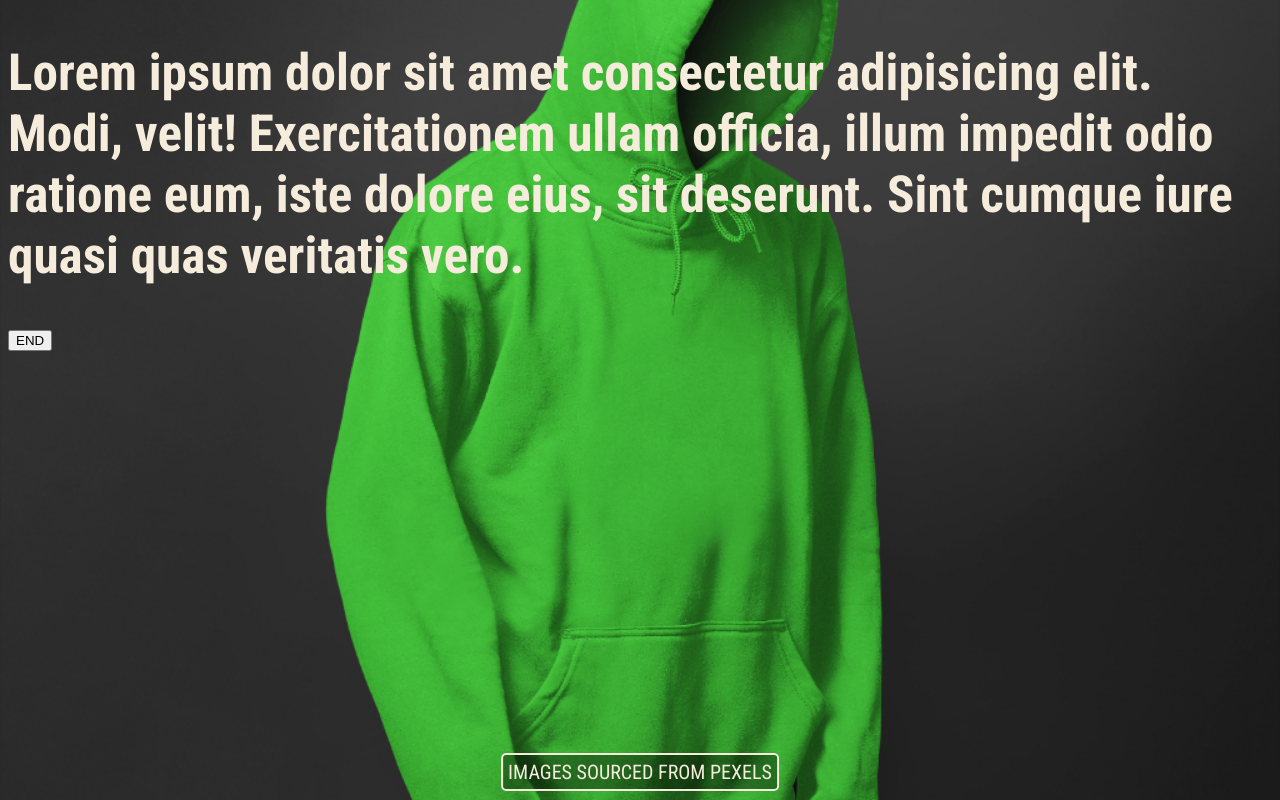
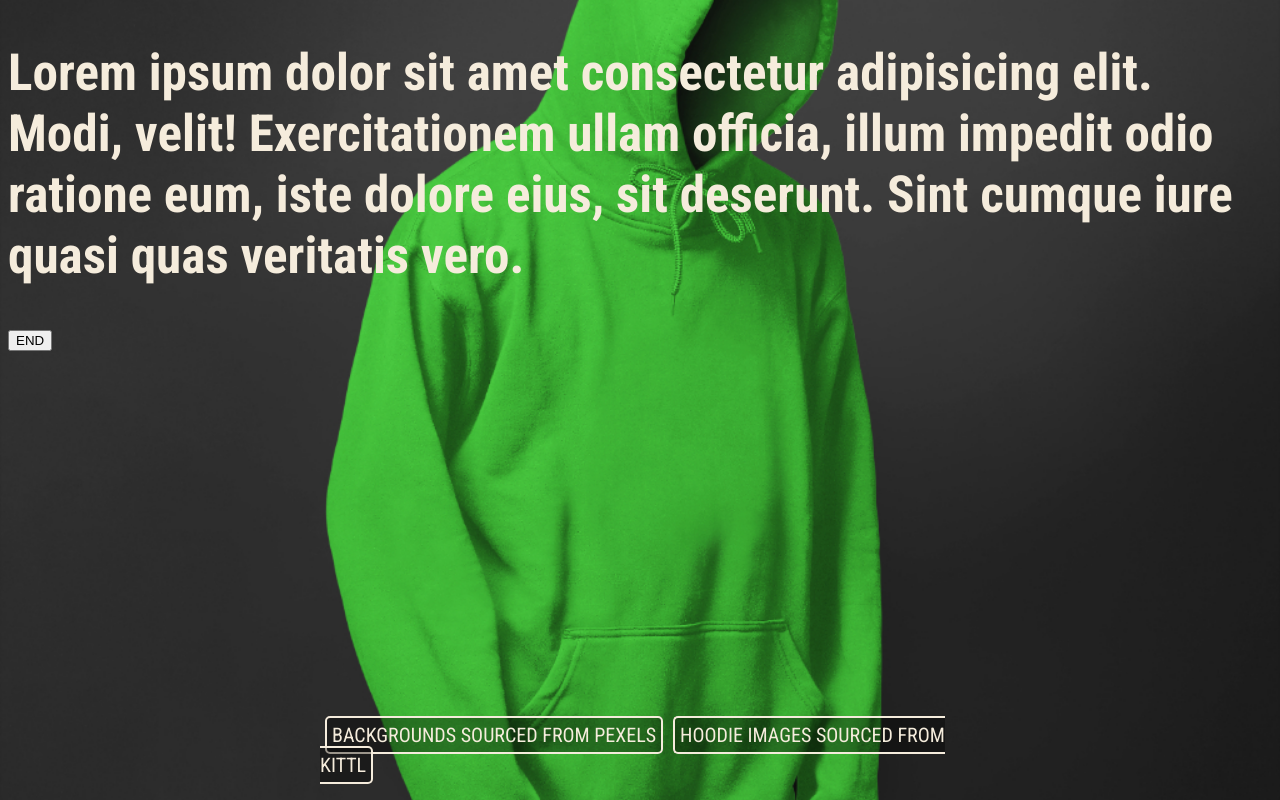
Before and after one commit to NalimWeso/hoodie-color-picker, a React (Vite) app: page /picker in a window 1280 px wide. Built offline with nearby package versions, Linux system fonts and the light colour scheme.

Commit message:
Update footer

```diff
--- a/src/Footer.jsx
+++ b/src/Footer.jsx
@@ -1,7 +1,8 @@
 function Footer() {
     return (
         <footer>
-            <a href="https://www.pexels.com/" target="_blank">IMAGES SOURCED FROM PEXELS</a>
+            <a href="https://www.pexels.com/" target="_blank">BACKGROUNDS SOURCED FROM PEXELS</a>
+            <a href="https://www.kittl.com/" target="_blank">HOODIE IMAGES SOURCED FROM KITTL</a>
         </footer>
     )
 }
--- a/src/index.scss
+++ b/src/index.scss
@@ -92,7 +92,7 @@ header {
 
 footer {
     position: fixed;
-    bottom: 0;
+    bottom: -1%;
     left: 50%;
     transform: translate(-50%, -50%);
 
@@ -100,7 +100,7 @@ footer {
         background-color: $blackOpacityLight;
         color: $basicWhite;
         font-size: 20px;
-        margin: 0;
+        margin: 0 5px;
         padding: 5px;
         border: 2px solid $basicWhite;
         border-radius: 5px;
```
